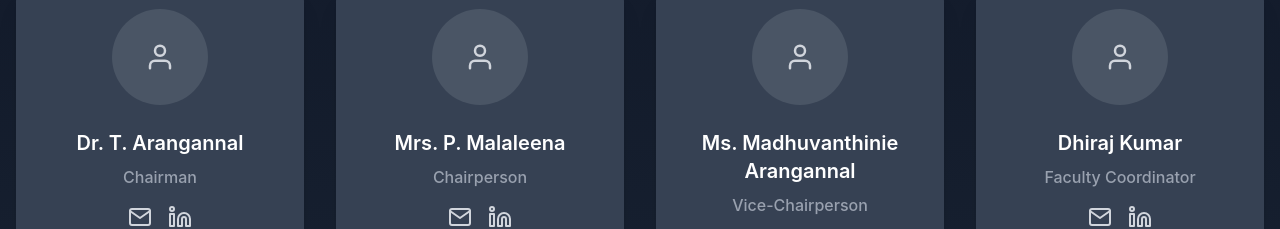
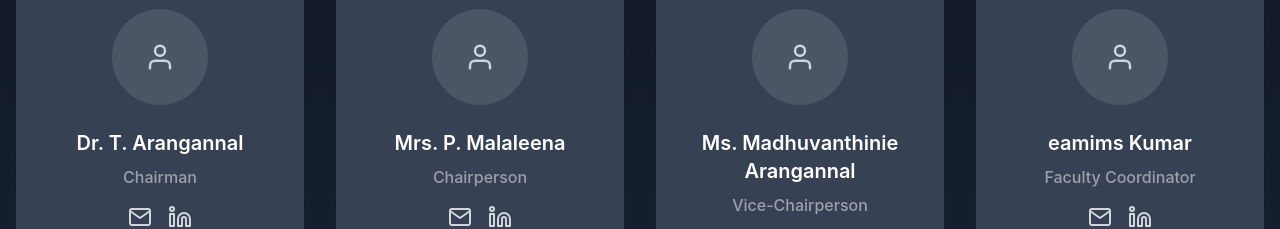
Before and after one commit to MarsalShyam/gnan-universe, a React (Vite) app: page / in a window 1280 px wide. Shown: the part 4747-4976 px from the top of the page. Built offline with nearby package versions, Linux system fonts and the light colour scheme.

Commit message:
coordinator name

```diff
--- a/src/components/Organizers.jsx
+++ b/src/components/Organizers.jsx
@@ -6,7 +6,7 @@ const organizers = [
   { name: 'Dr. T. Arangannal', role: 'Chairman', linkedin: '#', email: '#' },
   { name: 'Mrs. P. Malaleena', role: 'Chairperson', linkedin: '#', email: '#' },
   { name: 'Ms. Madhuvanthinie Arangannal', role: 'Vice-Chairperson', linkedin: '#', email: '#' },
-  { name: 'Dhiraj Kumar', role: 'Faculty Coordinator', linkedin: '#', email: '#' }
+  { name: 'eamims Kumar', role: 'Faculty Coordinator', linkedin: '#', email: '#' }
 ];
 
 const socialClubMembers = [
```
